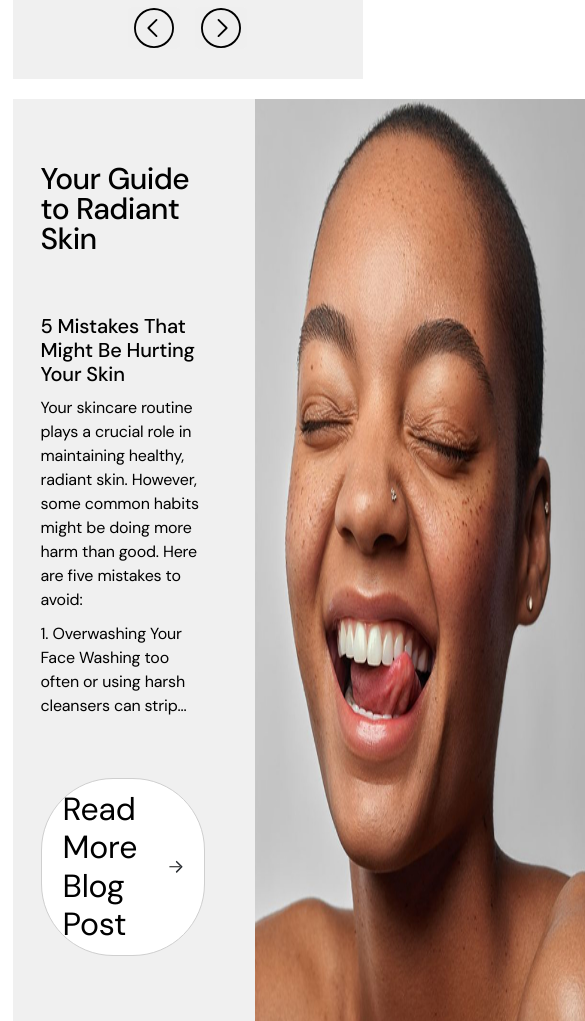
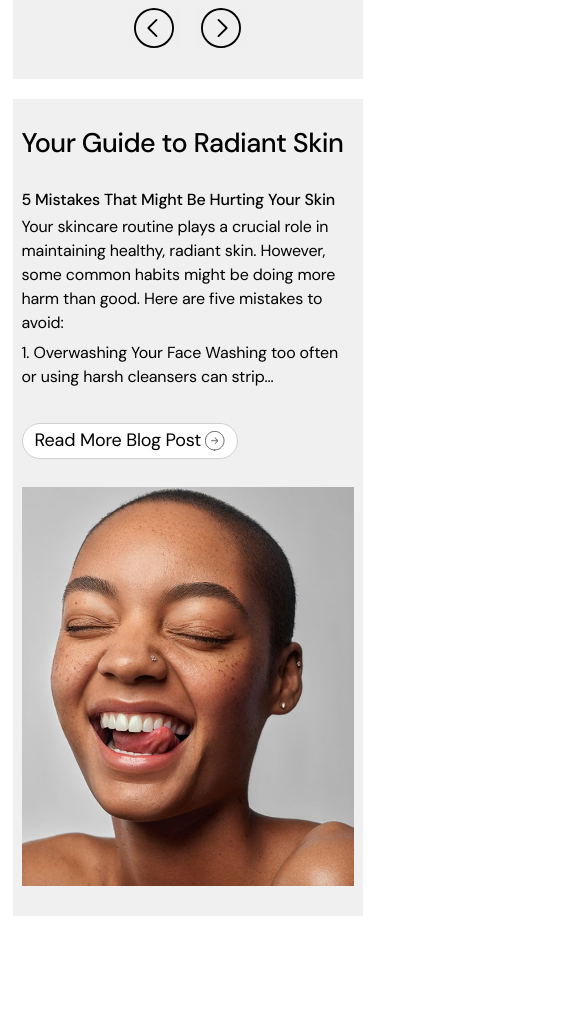
Before and after one commit to GuzalliiaR/rsschool-landing-page, a plain HTML site: page index.html in a window 390 px wide. Shown: the part 1598-2619 px from the top of the page, 585 px wide, since content can reach past the window. After the commit the page ends 2514 px from the top, so only its background shows below. Drawn offline with Linux system fonts and the light colour scheme.

Commit message:
feat: add adaptability to radiant-skin-section

```diff
--- a/css/style.css
+++ b/css/style.css
@@ -585,6 +585,8 @@ section {
 
 .radiant-skin-section {
     display: flex;
+    justify-content: center;
+    align-items: center;
     column-gap: 50px;
 
     background-color: var(--color-gray-bg);
@@ -639,6 +641,11 @@ section {
 .radiant-skin__goArticles:hover::after {
     border-radius: 50%;
     background-color: var(--color-bg);
+}
+
+.radiant-skin__img {
+    width: 550px;
+    height: auto;
 }
 
 
@@ -749,6 +756,27 @@ section {
         width: 40px;
         aspect-ratio: 1;
     }
+
+    .radiant-skin-section {
+        column-gap: 30px;
+    }
+
+    .radiant-skin__info {
+        margin-block: 50px;
+        margin-left: 25px;
+    }
+
+    .radiant-skin__title {
+        margin-bottom: 30px;
+    }
+
+    .radiant-skin-section article {
+        margin-bottom: 30px;
+    }
+
+    .radiant-skin__img {
+        width: 400px;
+    }
 }
 
 @media(max-width: 860px) {
@@ -804,6 +832,28 @@ section {
     .reviews-section {
         padding: 40px 30px;
     }
+
+    .radiant-skin-section {
+        flex-direction: column;
+        row-gap: 28px;
+        padding: 40px 30px;
+    }
+
+    .radiant-skin__info {
+        margin: 0;
+    }
+
+    .radiant-skin__title {
+        margin-bottom: 34px;
+    }
+
+    .radiant-skin-section article {
+        margin-bottom: 34px;
+    }
+
+        .radiant-skin__img {
+            width: 340px;
+        }
 }
 
 @media(max-width: 600px) {
@@ -830,6 +880,10 @@ section {
 
     h4 {
         font-size: 20px;
+    }
+
+    article p:not(:last-child) {
+        margin-bottom: 6px;
     }
 
     .container {
@@ -896,4 +950,33 @@ section {
     .reviews-section__slideSubtitle {
         margin-bottom: 10px;
     }
+
+    .radiant-skin-section {
+        padding: 30px 9px;
+    }
+
+    .radiant-skin__title {
+        font-size: 27px;
+    }
+
+    .radiant-skin__subtitle {
+        font-size: 16px;
+        margin-bottom: 6px;
+    }
+
+    .radiant-skin__goArticles {
+        padding: 6px 12px;
+        font-size: 18px;
+    }
+
+    .radiant-skin__goArticles::after {
+        margin-left: 4px;
+    }
+        .radiant-skin__goArticles::after {
+            width: 20px;
+            aspect-ratio: 1;
+            margin-left: 4px;
+
+            background-image: url(../icon/arrow-right-light-smoll.svg);
+        }
 }
--- a/index.html
+++ b/index.html
@@ -198,7 +198,7 @@
                         Read More Blog Post
                     </a>
                 </div>
-                <img src="./img/RadiantSkin.jpg" alt="Smiling girl" width="550">
+                <img class="radiant-skin__img" src="./img/RadiantSkin.jpg" alt="Smiling girl" width="588" height="728">
             </section>
         </main>
     </div>
```
Also changed, not shown: icon/arrow-right-light-smoll.svg (added).
